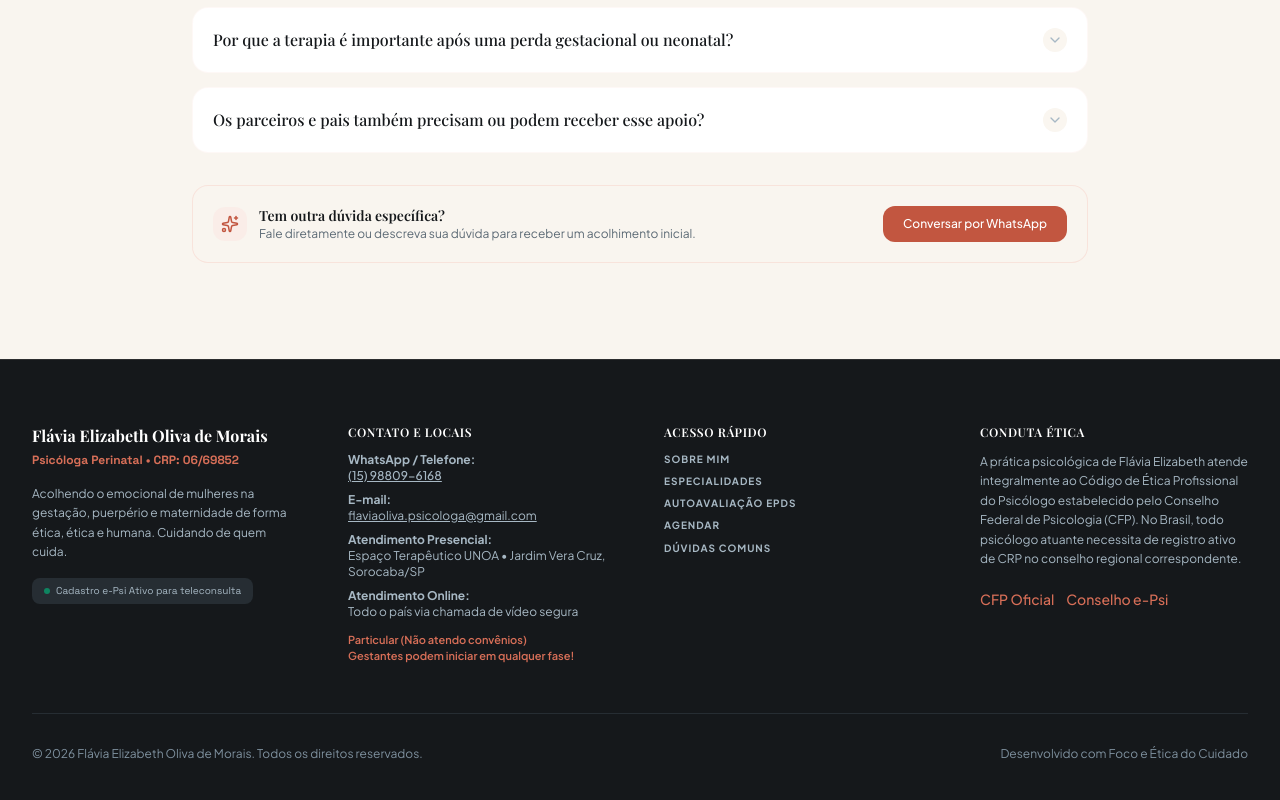
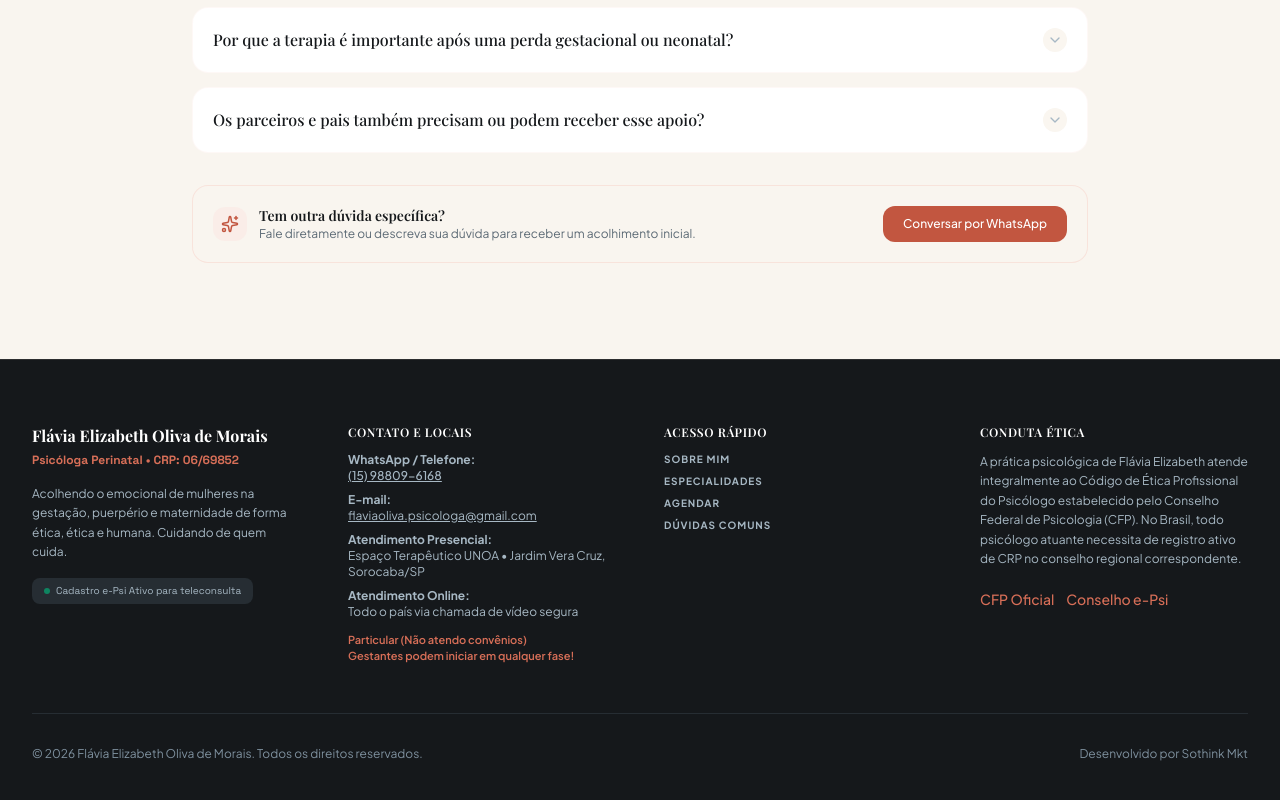
Before and after one commit to eurodev777/stk-react-flavia, a React (Vite) app: page / in a window 1280 px wide. Shown: the part 4557-5357 px from the top of the page. Built offline with nearby package versions, Linux system fonts and the light colour scheme; a web font is replaced by a local one.

Commit message:
🎨 style: epds

```diff
--- a/src/App.tsx
+++ b/src/App.tsx
@@ -125,13 +125,6 @@ export default function App() {
                 className="hover:text-coral-600 py-2 border-b border-coral-100/50 block"
               >
                 Especialidades
-              </a>
-              <a
-                href="#autoavaliacao"
-                onClick={closeMobileMenu}
-                className="hover:text-coral-600 py-2 border-b border-coral-100/50 block"
-              >
-                Autoavaliação EPDS
               </a>
               <a
                 href="#agendamento"
@@ -641,14 +634,6 @@ export default function App() {
                 </li>
                 <li>
                   <a
-                    href="#autoavaliacao"
-                    className="hover:text-coral-500 transition-colors"
-                  >
-                    Autoavaliação EPDS
-                  </a>
-                </li>
-                <li>
-                  <a
                     href="#agendamento"
                     className="hover:text-coral-500 transition-colors"
                   >
@@ -707,7 +692,7 @@ export default function App() {
               Todos os direitos reservados.
             </p>
             <div className="flex gap-4">
-              <span>Desenvolvido com Foco e Ética do Cuidado</span>
+              <span>Desenvolvido por <a href="sohtink.com.br" target="_blank">Sothink Mkt</a></span>
             </div>
           </div>
         </div>
```
